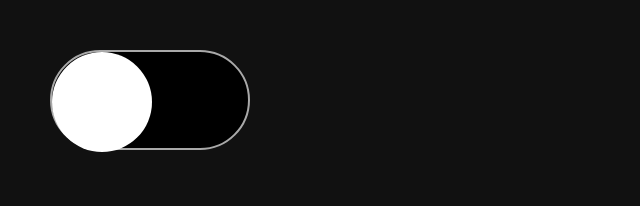
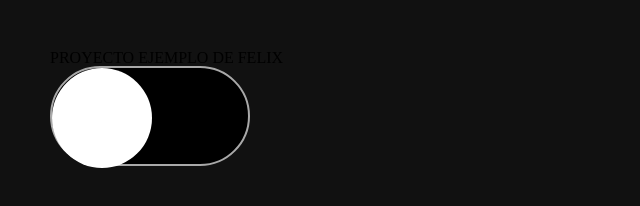
Before and after one commit to fContera/primerProyecto, a plain HTML site: page index.html in a window 1280 px wide. Shown: the whole page, without its empty margins (0-640 px from the left). Drawn offline with Linux system fonts and the light colour scheme.

Commit message:
[PROYEC-1] - add h1

```diff
--- a/index.html
+++ b/index.html
@@ -8,6 +8,9 @@
 </head>
 <body>
 
+	<h1>
+		PROYECTO EJEMPLO DE FELIX
+	</h1>
 
 	<label class="btn">
 		<input type="checkbox" class="check" name="">
```
